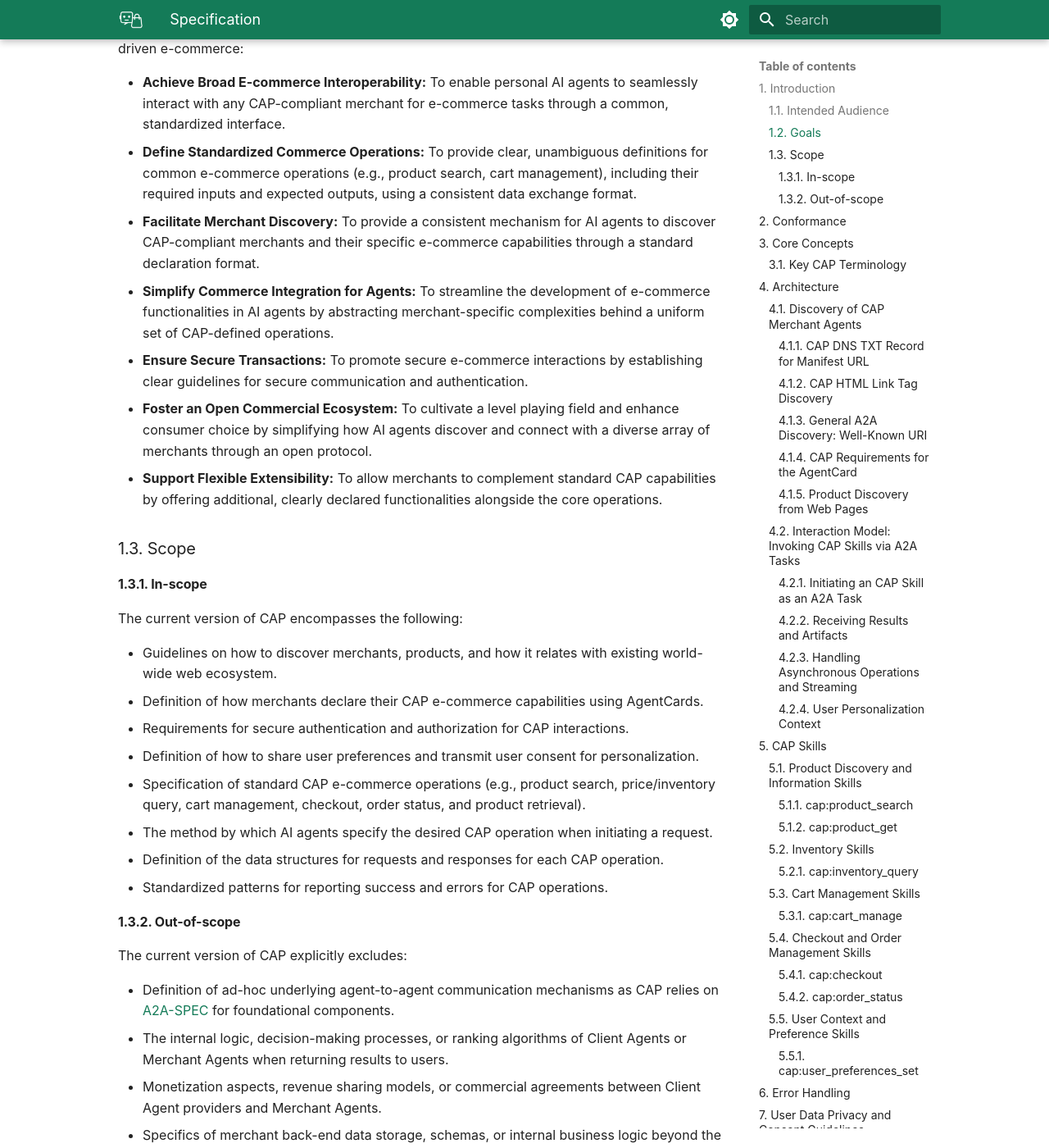
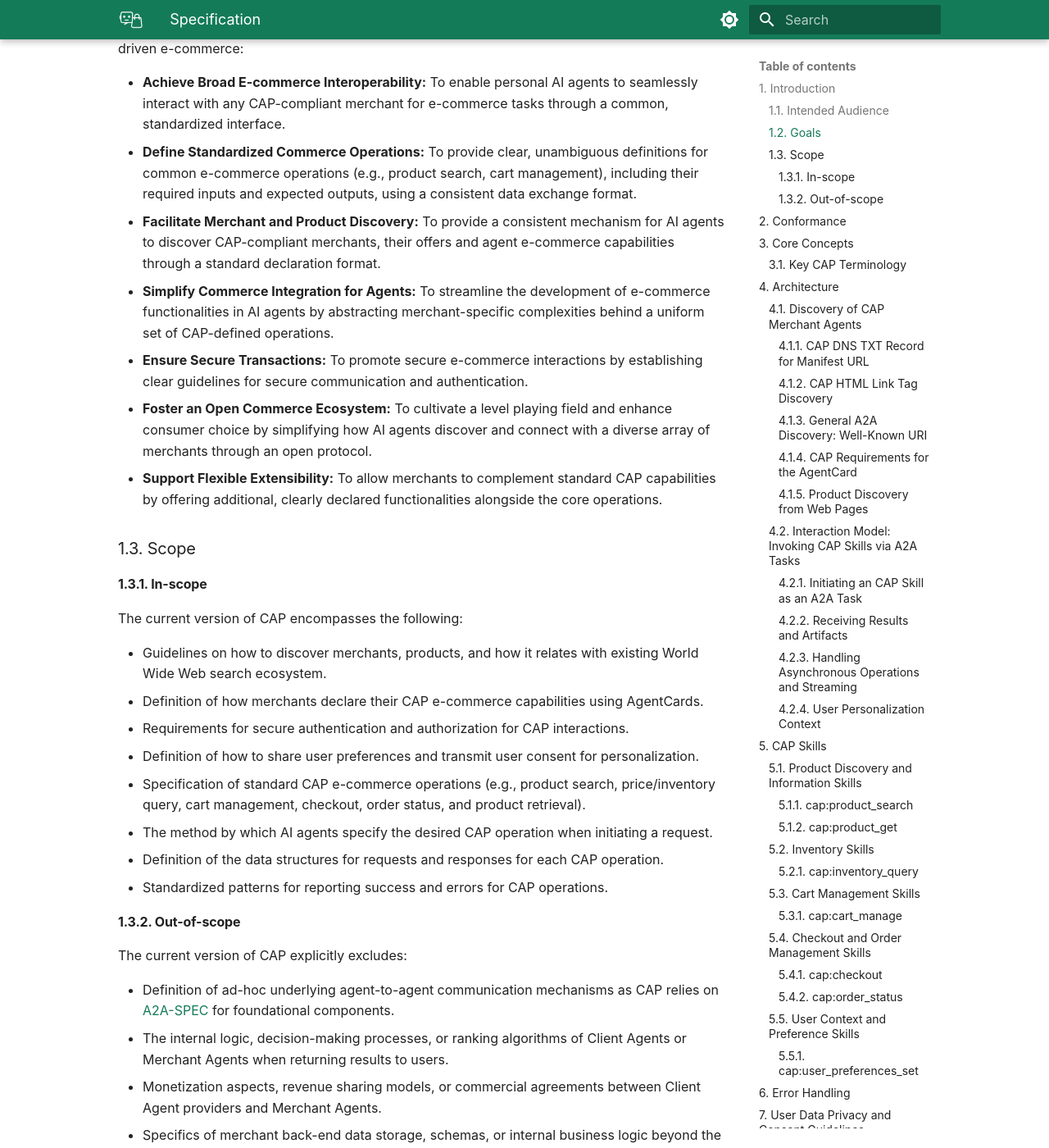
Before and after one commit to commerce-agent/cap, an MkDocs documentation site: the page built from docs/specification.md, in a window 1280 px wide and 1400 px high, scrolled down 1511 px. Shown: the whole window at 82% size. Built offline with MkDocs 1.6.1 and Material for MkDocs 9.7.7, drawn with Linux system fonts in a browser that asks for light colours; some web fonts are replaced.

Commit message:
update specs, add robots.txt

```diff
--- /dev/null
+++ b/docs/robots.txt
@@ -0,0 +1,2 @@
+User-agent: *
+Disallow: /
--- a/docs/specification.md
+++ b/docs/specification.md
@@ -38,17 +38,17 @@ The Commerce Agent Protocol (CAP) is designed to achieve the following primary g
 
 - **Achieve Broad E-commerce Interoperability:** To enable personal AI agents to seamlessly interact with any CAP-compliant merchant for e-commerce tasks through a common, standardized interface.
 - **Define Standardized Commerce Operations:** To provide clear, unambiguous definitions for common e-commerce operations (e.g., product search, cart management), including their required inputs and expected outputs, using a consistent data exchange format.
-- **Facilitate Merchant Discovery:** To provide a consistent mechanism for AI agents to discover CAP-compliant merchants and their specific e-commerce capabilities through a standard declaration format.
+- **Facilitate Merchant and Product Discovery:** To provide a consistent mechanism for AI agents to discover CAP-compliant merchants, their offers and agent e-commerce capabilities through a standard declaration format.
 - **Simplify Commerce Integration for Agents:** To streamline the development of e-commerce functionalities in AI agents by abstracting merchant-specific complexities behind a uniform set of CAP-defined operations.
 - **Ensure Secure Transactions:** To promote secure e-commerce interactions by establishing clear guidelines for secure communication and authentication.
-- **Foster an Open Commercial Ecosystem:** To cultivate a level playing field and enhance consumer choice by simplifying how AI agents discover and connect with a diverse array of merchants through an open protocol.
+- **Foster an Open Commerce Ecosystem:** To cultivate a level playing field and enhance consumer choice by simplifying how AI agents discover and connect with a diverse array of merchants through an open protocol.
 - **Support Flexible Extensibility:** To allow merchants to complement standard CAP capabilities by offering additional, clearly declared functionalities alongside the core operations.
 
 ### 1.3. Scope
 #### 1.3.1. In-scope
 The current version of CAP encompasses the following:
 
--   Guidelines on how to discover merchants, products, and how it relates with existing world-wide web ecosystem.
+-   Guidelines on how to discover merchants, products, and how it relates with existing World Wide Web search ecosystem.
 -   Definition of how merchants declare their CAP e-commerce capabilities using AgentCards.
 -   Requirements for secure authentication and authorization for CAP interactions.
 -   Definition of how to share user preferences and transmit user consent for personalization.
```
